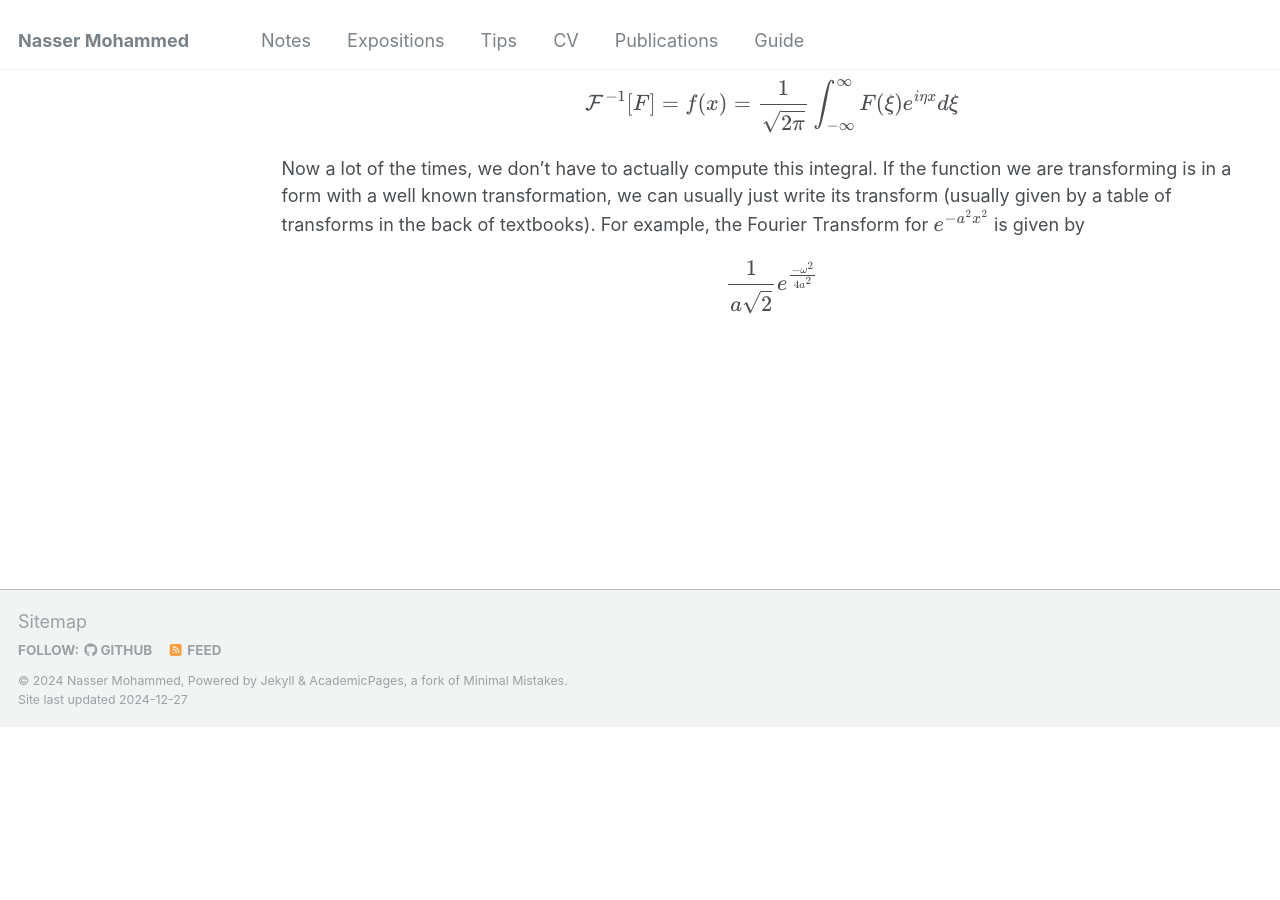
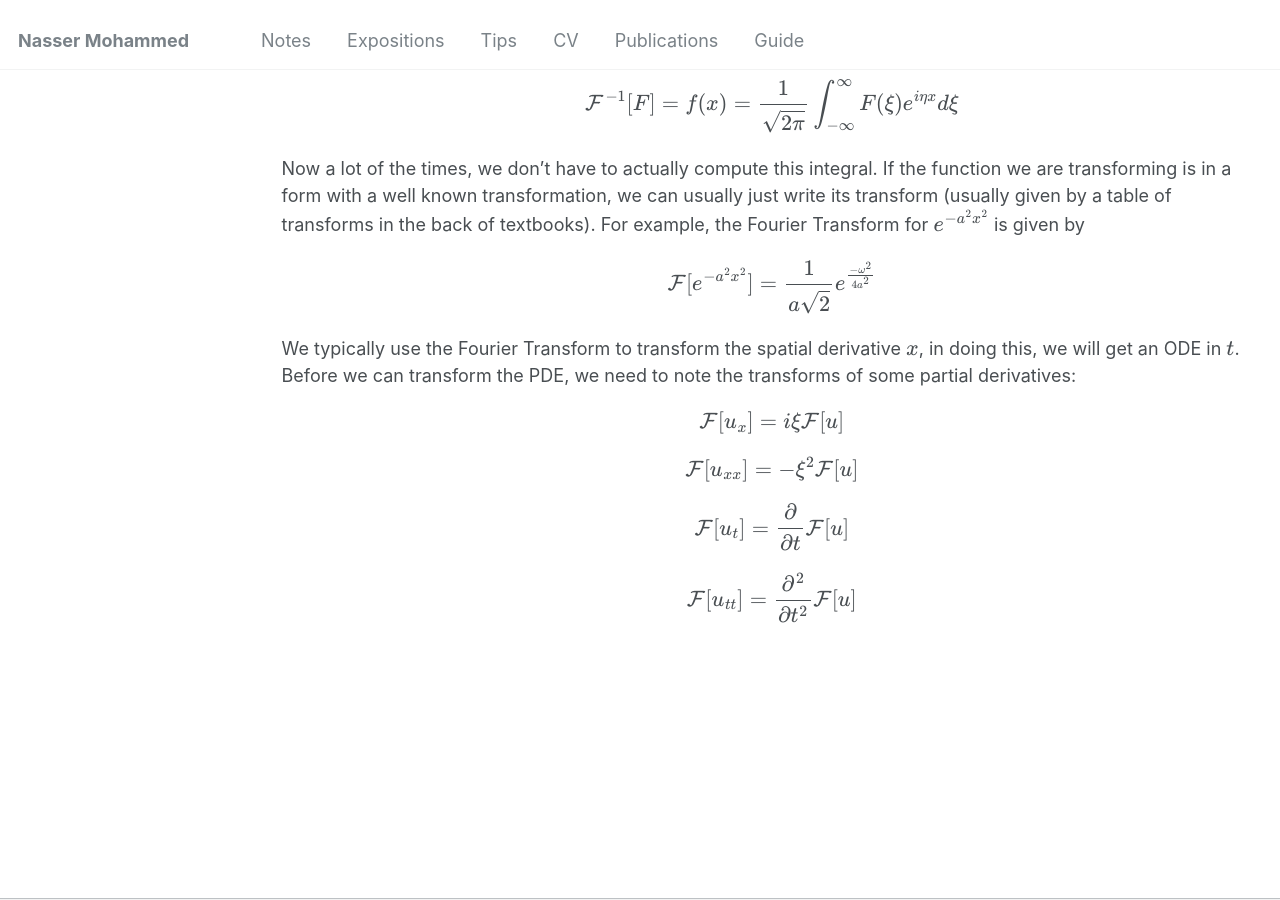
Before and after one commit to Nasser-Mohammed/Nasser-Mohammed.github.io, a Jekyll site: the page built from _pages/notes/pde/laplace-fourier-transforms.md, in a window 1280 px wide and 900 px high, scrolled down 720 px. Built offline with Jekyll 4.4.1, drawn with Linux system fonts in a browser that asks for light colours; before the commit the page ends 1447 px from its top, so only the background shows below that.

Commit message:
Update laplace-fourier-transforms.md

```diff
--- a/_pages/notes/pde/laplace-fourier-transforms.md
+++ b/_pages/notes/pde/laplace-fourier-transforms.md
@@ -23,4 +23,10 @@ called the continuous frequency resolution. This extension, now allows us to tra
 \\[\\mathcal{F}\[f\] = F(\xi) = \frac{1}{\sqrt{2\pi}}\int_{-\infty}^{\infty}f(x)e^{-i\xi x}dx\\]
 With the Inverse Fourier Transform is defined as:
 \\[\\mathcal{F}^{-1}\[F\] = f(x) = \frac{1}{\sqrt{2\pi}}\int_{-\infty}^{\infty}F(\xi)e^{i\eta x}d\xi\\]
-Now a lot of the times, we don't have to actually compute this integral. If the function we are transforming is in a form with a well known transformation, we can usually just write its transform (usually given by a table of transforms in the back of textbooks). For example, the Fourier Transform for \\(e^{-a^2x^2}\\) is given by  \\[\frac{1}{a\sqrt{2}}e^{\frac{-\omega^2}{4a^2}}\\]
+Now a lot of the times, we don't have to actually compute this integral. If the function we are transforming is in a form with a well known transformation, we can usually just write its transform (usually given by a table of transforms in the back of textbooks). For example, the Fourier Transform for \\(e^{-a^2x^2}\\) is given by  \\[\mathcal{F}\[e^{-a^2x^2}\] = \frac{1}{a\sqrt{2}}e^{\frac{-\omega^2}{4a^2}}\\]
+We typically use the Fourier Transform to transform the spatial derivative \\(x\\), in doing this, we will get an ODE in \\(t\\).
+Before we can transform the PDE, we need to note the transforms of some partial derivatives:
+\\[\mathcal{F}\[u_x\] = i\xi\mathcal{F}\[u\]\\]
+\\[\mathcal{F}\[u_{xx}\] = -\xi^2\mathcal{F}\[u\]\\]
+\\[\mathcal{F}\[u_t\] = \frac{\partial}{\partial t}\mathcal{F}\[u\]\\]
+\\[\mathcal{F}\[u_{tt}\] = \frac{\partial^2}{\partial t^2}\mathcal{F}\[u\]\\]
```
